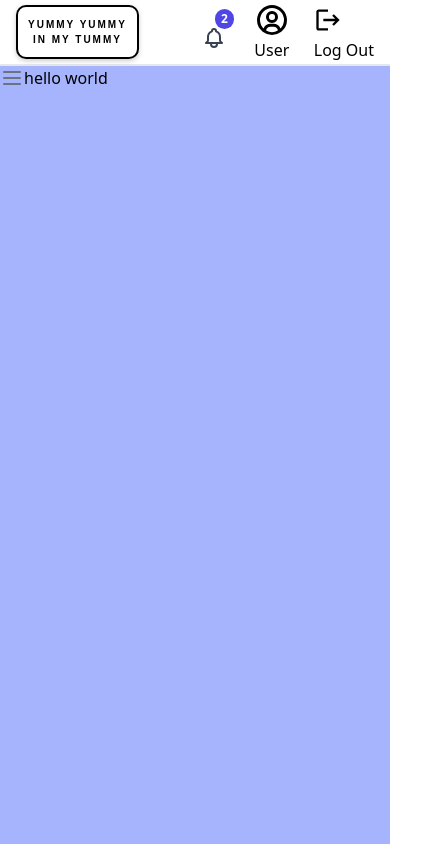
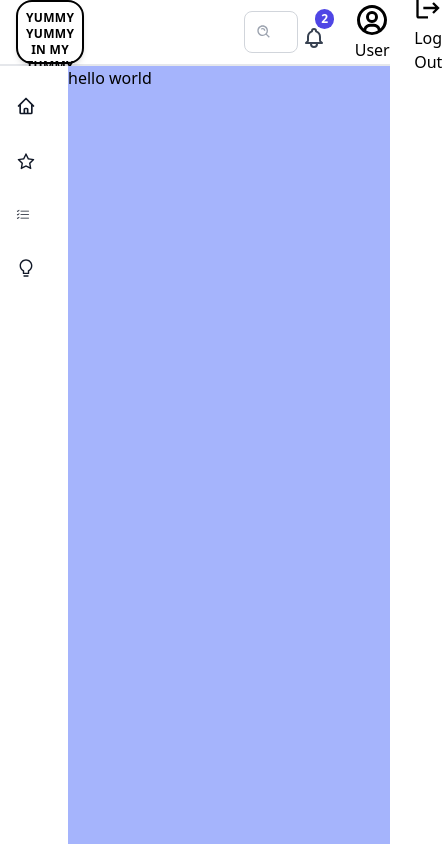
Before and after one commit to sharleenawinja/recipe-sharing-app, a React (Vite) app: page / in a window 390 px wide. Shown: the whole page, 442 px wide, since content can reach past the window. Built offline with nearby package versions, Linux system fonts and the light colour scheme.

Commit message:
removing hamburger menu from sidebar

```diff
--- a/src/components/layout/Header.componet.tsx
+++ b/src/components/layout/Header.componet.tsx
@@ -16,11 +16,11 @@ const NotificationBell = () => {
               fill="none"
               viewBox="0 0 24 24"
               stroke="currentColor"
-              stroke-width="2"
+              strokeWidth="2"
             >
               <path
-                stroke-linecap="round"
-                stroke-linejoin="round"
+                strokeLinecap="round"
+                strokeLinejoin="round"
                 d="M15 17h5l-1.405-1.405A2.032 2.032 0 0118 14.158V11a6.002 6.002 0 00-4-5.659V5a2 2 0 10-4
                   0v.341C7.67 6.165 6 8.388 6 11v3.159c0 .538-.214 1.055-.595 1.436L4 17h5m6 0v1a3 3 0 11-6 0v-1m6
                   0H9"
@@ -44,26 +44,13 @@ const Header = () => {
     <>
       <div className="w-full border-b-2 border-gray-200">
         <div className="bg-white h-16 justify-between items-center mx-auto px-4 flex">
-          <div
-            style={{
-              fontFamily: "Arial, sans-serif",
-              fontSize: "10px",
-              fontWeight: "bold",
-              textTransform: "uppercase",
-              letterSpacing: "2px",
-              textAlign: "center",
-              padding: "10px",
-              background: "#fff",
-              border: "2px solid black",
-              borderRadius: "10px",
-              boxShadow: "0 2px 5px rgba(0, 0, 0, 0.2)",
-            }}
-          >
+          <div className="h-16 w-21 font-bold text-xs uppercase tracking-wide text-center p-2 bg-white border-2 border-black rounded-2xl shadow-md">
             yummy yummy
             <br />
             in my tummy
           </div>
-          <div className="lg:block mr-auto ml-40 hidden relative max-w-xs">
+          <div></div>
+          <div className="block mr-auto ml-40 relative max-w-xs">
             <div className="absolute inset-y-0 left-0 pl-3 flex items-center pointer-events-none">
               <BiSearchAlt className="text-gray-400" />
             </div>
--- a/src/components/layout/SideBar.component.tsx
+++ b/src/components/layout/SideBar.component.tsx
@@ -1,6 +1,4 @@
 import { useState } from "react";
-import Hamburger from "./Hamburger.component";
-
 interface SingleCategoryProps {
   category: string;
 }
@@ -20,17 +18,9 @@ const SingleCategory: React.FC<SingleCategoryProps> = ({
           fill="none"
           viewBox="0 0 24 24"
           stroke="currentColor"
-          stroke-width="2"
-        />
-        <path
-          stroke-linecap="round"
-          stroke-linejoin="round"
-          d="M9 19v-6a2 2 0 00-2-2H5a2 2 0 00-2 2v6a2 2 0 002 2h2a2 2 0
-                                002-2zm0 0V9a2 2 0 012-2h2a2 2 0 012 2v10m-6 0a2 2 0 002 2h2a2 2 0 002-2m0 0V5a2 2 0
-                                012-2h2a2 2 0 012 2v14a2 2 0 01-2 2h-2a2 2 0 01-2-2z"
-        />
+          strokeWidth="2"
+        ></svg>
       </span>
-
       <span>{category}</span>
     </a>
   );
@@ -46,45 +36,36 @@ const Sidebar = () => {
     "General",
   ];
 
-  const toggleSideBar = () => {
+  const toggleCategories = () => {
     setIsVisible(!isVisible);
   };
 
   return (
-    <div
-      className={`h-full flex flex-col md:bg-white ${
-        isVisible ? "bg-white" : "bg-indigo-300 "
-      }`}
-    >
-      <Hamburger toggleSideBar={toggleSideBar} />
-      <div
-        className={`flex-col pt-5 flex space-y-4 md:block flex-grow ${
-          isVisible ? "block" : "hidden"
-        }`}
-      >
+    <div className={`h-full flex flex-col bg-white`}>
+      <div className={`flex-col pt-5 flex space-y-4 md:block flex-grow`}>
         <div>
           <a
             href="#"
             className="text-sm rounded-lg text-gray-900 px-4 py-2.5 flex hover:bg-gray-200 font-medium"
           >
-            <span>
+            <span className={``}>
               <svg
                 className="flex-shrink-0 w-5 h-5 mr-4"
                 xmlns="http://www.w3.org/2000/svg"
                 fill="none"
                 viewBox="0 0 24 24"
                 stroke="currentColor"
-                stroke-width="2"
+                strokeWidth="2"
               >
                 <path
-                  stroke-linecap="round"
-                  stroke-linejoin="round"
+                  strokeLinecap="round"
+                  strokeLinejoin="round"
                   d="M3 12l2-2m0 0l7-7 7 7M5 10v10a1 1 0 001 1h3m10-11l2 2m-2-2v10a1
                               1 0 01-1 1h-3m-6 0a1 1 0 001-1v-4a1 1 0 011-1h2a1 1 0 011 1v4a1 1 0 001 1m-6 0h6"
                 />
               </svg>
             </span>
-            <span>Home</span>
+            <span className={`hidden md:block`}>Home</span>
           </a>
         </div>
         <div>
@@ -103,16 +84,40 @@ const Sidebar = () => {
                 <path d="M908.1 353.1l-253.9-36.9L540.7 86.1c-3.1-6.3-8.2-11.4-14.5-14.5-15.8-7.8-35-1.3-42.9 14.5L369.8 316.2l-253.9 36.9c-7 1-13.4 4.3-18.3 9.3a32.05 32.05 0 00.6 45.3l183.7 179.1-43.4 252.9a31.95 31.95 0 0046.4 33.7L512 754l227.1 119.4c6.2 3.3 13.4 4.4 20.3 3.2 17.4-3 29.1-19.5 26.1-36.9l-43.4-252.9 183.7-179.1c5-4.9 8.3-11.3 9.3-18.3 2.7-17.5-9.5-33.7-27-36.3zM664.8 561.6l36.1 210.3L512 672.7 323.1 772l36.1-210.3-152.8-149L417.6 382 512 190.7 606.4 382l211.2 30.7-152.8 148.9z" />
               </svg>
             </span>
-            <span>Favorites</span>
+            <span className={`hidden md:block`}>Favorites</span>
           </a>
         </div>
         <div>
-          <p className="px-4 font-semibold text-xs tracking-widest text-gray-900 uppercase">
-            Categories
-          </p>
-          <div className="mt-4 space-y-1">
-            {categories.map((category) => (
-              <SingleCategory category={category} />
+          <button
+            onClick={toggleCategories}
+            className="text-sm rounded-lg text-gray-900 px-4 py-2.5 flex hover:bg-gray-200 font-medium"
+          >
+            <span>
+              <svg
+                fill="currentColor"
+                viewBox="0 0 16 16"
+                height="1em"
+                width="1em"
+              >
+                <path
+                  fillRule="evenodd"
+                  d="M5 11.5a.5.5 0 01.5-.5h9a.5.5 0 010 1h-9a.5.5 0 01-.5-.5zm0-4a.5.5 0 01.5-.5h9a.5.5 0 010 1h-9a.5.5 0 01-.5-.5zm0-4a.5.5 0 01.5-.5h9a.5.5 0 010 1h-9a.5.5 0 01-.5-.5zM3.854 2.146a.5.5 0 010 .708l-1.5 1.5a.5.5 0 01-.708 0l-.5-.5a.5.5 0 11.708-.708L2 3.293l1.146-1.147a.5.5 0 01.708 0zm0 4a.5.5 0 010 .708l-1.5 1.5a.5.5 0 01-.708 0l-.5-.5a.5.5 0 11.708-.708L2 7.293l1.146-1.147a.5.5 0 01.708 0zm0 4a.5.5 0 010 .708l-1.5 1.5a.5.5 0 01-.708 0l-.5-.5a.5.5 0 01.708-.708l.146.147 1.146-1.147a.5.5 0 01.708 0z"
+                />
+              </svg>
+            </span>
+            <p
+              className={`px-4 font-semibold text-xs tracking-widest text-gray-900 uppercase hidden md:block`}
+            >
+              Categories
+            </p>
+          </button>
+          <div
+            className={`mt-4 space-y-1 md:block ${
+              isVisible ? "block" : "hidden"
+            }`}
+          >
+            {categories.map((category, index) => (
+              <SingleCategory category={category} key={index} />
             ))}
           </div>
         </div>
@@ -132,7 +137,7 @@ const Sidebar = () => {
                 <path d="M632 888H392c-4.4 0-8 3.6-8 8v32c0 17.7 14.3 32 32 32h192c17.7 0 32-14.3 32-32v-32c0-4.4-3.6-8-8-8zM512 64c-181.1 0-328 146.9-328 328 0 121.4 66 227.4 164 284.1V792c0 17.7 14.3 32 32 32h264c17.7 0 32-14.3 32-32V676.1c98-56.7 164-162.7 164-284.1 0-181.1-146.9-328-328-328zm127.9 549.8L604 634.6V752H420V634.6l-35.9-20.8C305.4 568.3 256 484.5 256 392c0-141.4 114.6-256 256-256s256 114.6 256 256c0 92.5-49.4 176.3-128.1 221.8z" />
               </svg>
             </span>
-            <span>Tips & Tricks</span>
+            <span className={`hidden md:block`}>Tips & Tricks</span>
           </a>
         </div>
       </div>
```
